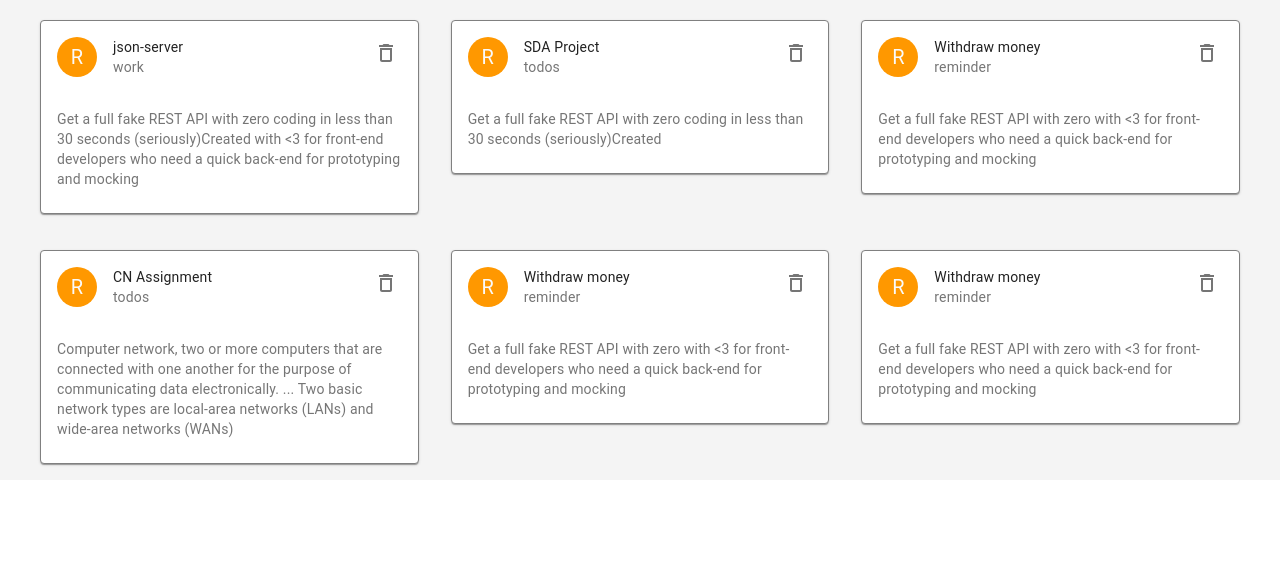
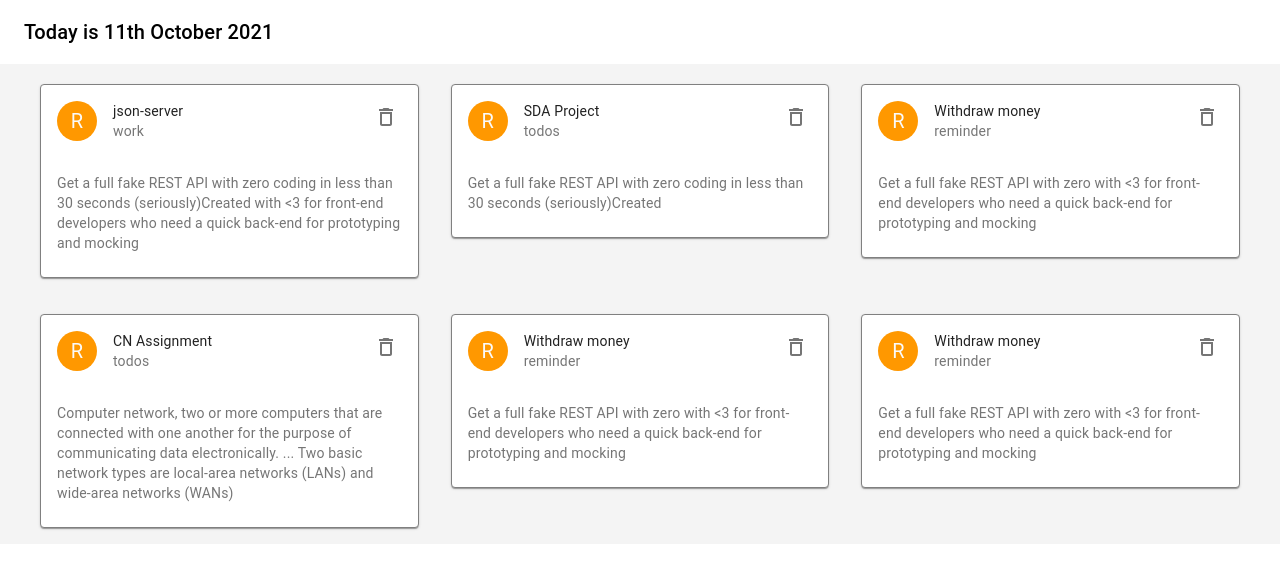
Before and after one commit to Malhar-Soomro/NotesWebApp, a React (Create React App) app: page / in a window 1280 px wide. Shown: the top 570 px of the page. Built offline with nearby package versions, Linux system fonts and the light colour scheme; data requests are answered from the project's data file.

Commit message:
topBar added

```diff
--- a/package.json
+++ b/package.json
@@ -8,6 +8,7 @@
     "@testing-library/jest-dom": "^5.14.1",
     "@testing-library/react": "^11.2.7",
     "@testing-library/user-event": "^12.8.3",
+    "date-fns": "^2.25.0",
     "react": "^17.0.2",
     "react-dom": "^17.0.2",
     "react-router-dom": "^5.3.0",
--- a/src/components/Layout.js
+++ b/src/components/Layout.js
@@ -1,19 +1,40 @@
 import { makeStyles } from '@material-ui/styles'
 import React from 'react'
-
+import AppBar from '@material-ui/core/AppBar';
+import Toolbar from '@material-ui/core/Toolbar';
+import { Typography } from '@material-ui/core';
+import { format } from 'date-fns'
 
 const useStyle = makeStyles({
     layout: {
         backgroundColor: "#f4f4f4",
         width: "100%"
+    },
+    appbar: {
+        backgroundColor: "#ffff",
+        // marginBottom: 8
     }
 });
+
 const Layout = ({ children }) => {
     const classes = useStyle();
     return (
-        <div>
-
-            <div className={classes.layout}>
+        <div className={classes.layout}>
+            <AppBar
+                className={classes.appbar}
+                position="static"
+                color="transparent"
+                elevation={0}
+            >
+                <Toolbar>
+                    <Typography
+                        variant="h6"
+                    >
+                        Today is {format(new Date(), 'do MMMM Y')}
+                    </Typography>
+                </Toolbar>
+            </AppBar>
+            <div>
                 {children}
             </div>
         </div>
```
Also changed, not shown: 1 other file (tests, documents, lock files or other folders).
